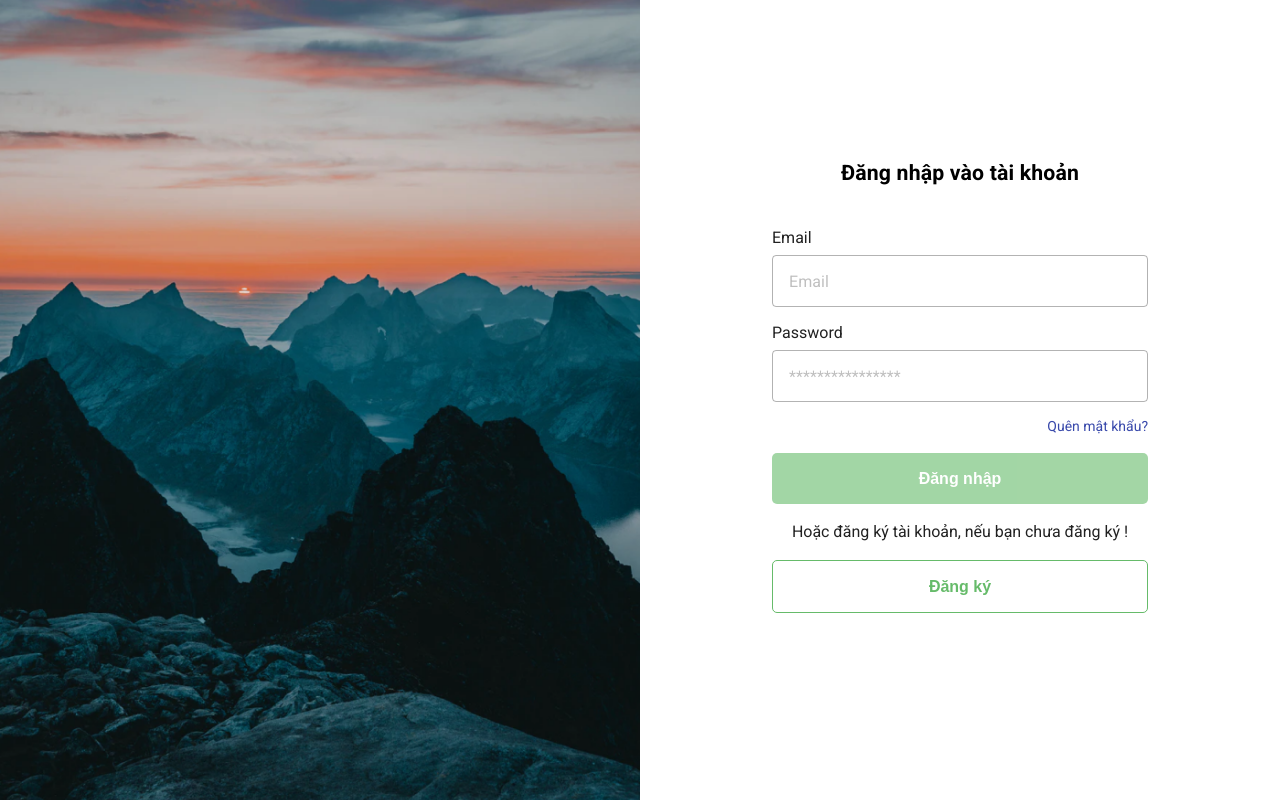
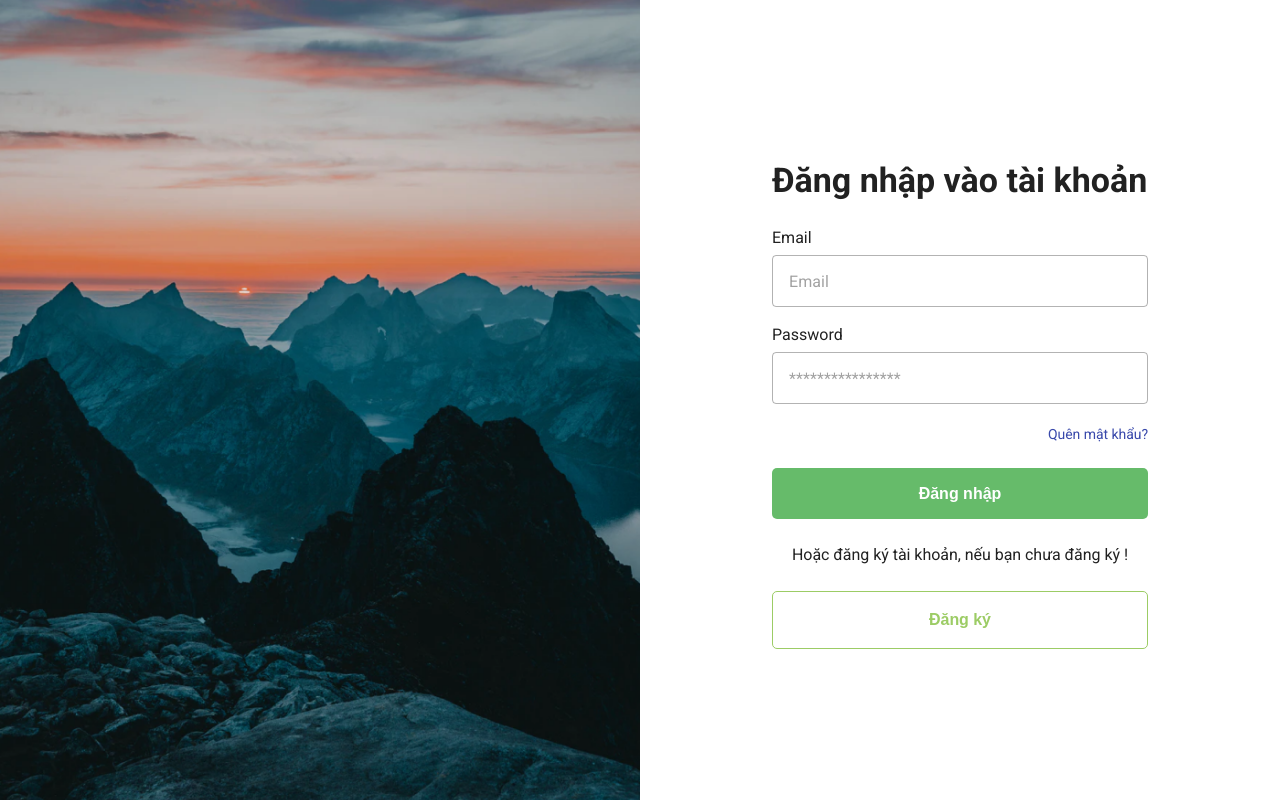
Before and after one commit to zinza-d2-training/taitv-react, a React (Create React App) app: page /Login in a window 1280 px wide. Built offline with nearby package versions, Linux system fonts and the light colour scheme.

Commit message:
fix design login

```diff
--- a/src/pages/login/Login.tsx
+++ b/src/pages/login/Login.tsx
@@ -30,7 +30,6 @@ const Container = styled.div`
   align-items: flex-start;
   padding: 0px;
   gap: 24px;
-
   width: 376px;
   height: 480px;
 
@@ -41,13 +40,27 @@ const Container = styled.div`
 const Header = styled.div`
   height: 42px;
   width: 100%;
+  & .MuiTypography-h4 {
+    width: 376px;
+    height: 42px;
+    font-family: 'Roboto';
+    font-style: normal;
+    font-weight: 700;
+    font-size: 34px;
+    line-height: 123.5%;
+    color: rgba(0, 0, 0, 0.87);
+    letter-spacing: 0px;
+  }
 `;
-const Form = styled.form`
+const Form = styled.div`
   display: flex;
   flex-direction: column;
   align-items: flex-start;
+  padding: 0px;
   gap: 16px;
-  width: 100%;
+
+  width: 376px;
+  height: 174px;
 `;
 const InputComponent = styled.div`
   width: 100%;
@@ -56,10 +69,9 @@ const InputComponent = styled.div`
   align-items: flex-start;
   padding: 0px;
   gap: 5px;
-  height: 79px;
   & .MuiInputBase-input {
     padding: 13.5px 16px;
-    color: rgba(0, 0, 0, 0.6);
+    color: rgba(0, 0, 0, 0.87);
     font-size: 16px;
     line-height: 23px;
     border: 1px solid #e8e8e8;
@@ -67,9 +79,11 @@ const InputComponent = styled.div`
   }
   & .MuiFormHelperText-root {
     margin: 0px;
-    font-size: 16px;
+    font-size: 12px;
     position: relative;
-    top: -3px;
+    color: #d32f2f;
+    top: 0;
+    line-height: 20px;
   }
 `;
 const Lable = styled.label`
@@ -83,9 +97,12 @@ const Links = styled.div`
   width: 100%;
   & > a {
     display: block;
+    height: 20px;
+    font-size: 14px;
+    line-height: 143%;
     text-align: right;
+    letter-spacing: -0.04px;
     color: #3949ab;
-    font-size: 14px;
     text-decoration: none;
   }
 `;
@@ -102,12 +119,10 @@ const LoginButton = styled.button`
   ${(props: { disable: boolean }) =>
     !!props.disable
       ? {
-          cursor: 'not-allowed',
-          opacity: '0.6'
+          cursor: 'not-allowed'
         }
       : {
-          cursor: 'pointer',
-          opacity: '1'
+          cursor: 'pointer'
         }};
   color: #fff;
   position: relative;
@@ -123,7 +138,7 @@ const LoginButton = styled.button`
 `;
 const RegisterButton = styled.button`
   width: 100%;
-  border: 1px solid #66bb6a;
+  border: 1px solid #9ccc65;
   outline: none;
   background: transparent;
   border-radius: 5px;
@@ -132,10 +147,11 @@ const RegisterButton = styled.button`
     padding: 16px;
     font-weight: 700;
     font-size: 16px;
-    line-height: 19px;
+    line-height: 150%;
     cursor: pointer;
-    color: #66bb6a;
     text-decoration: none;
+    letter-spacing: -0.04px;
+    color: #9ccc65;
   }
 `;
 interface IFormData {
@@ -163,16 +179,17 @@ const Login = (props: Props) => {
   };
 
   return (
+    <form onSubmit={handleSubmit(onSubmit)}>
       <Wrapper columns={2}>
         <SideLeft src={background}></SideLeft>
         <SideRight>
           <Container>
             <Header>
-            <Typography variant="h4" align="center" sx={{ fontWeight: 'bold' }}>
+              <Typography variant="h4" component="h4">
                 Đăng nhập vào tài khoản
               </Typography>
             </Header>
-          <Form onSubmit={handleSubmit(onSubmit)}>
+            <Form>
               <InputComponent>
                 <Lable htmlFor="email">Email</Lable>
                 <TextField
@@ -199,6 +216,7 @@ const Login = (props: Props) => {
                   sx={{ width: '100%' }}
                 />
               </InputComponent>
+            </Form>
             <Links>
               <Link to="/ForgotPassword">Quên mật khẩu?</Link>
             </Links>
@@ -219,10 +237,10 @@ const Login = (props: Props) => {
             <RegisterButton>
               <Link to="/register">Đăng ký</Link>
             </RegisterButton>
-          </Form>
           </Container>
         </SideRight>
       </Wrapper>
+    </form>
   );
 };
 export { Login };
```
Lines whose indentation alone changed are shown as unchanged.
